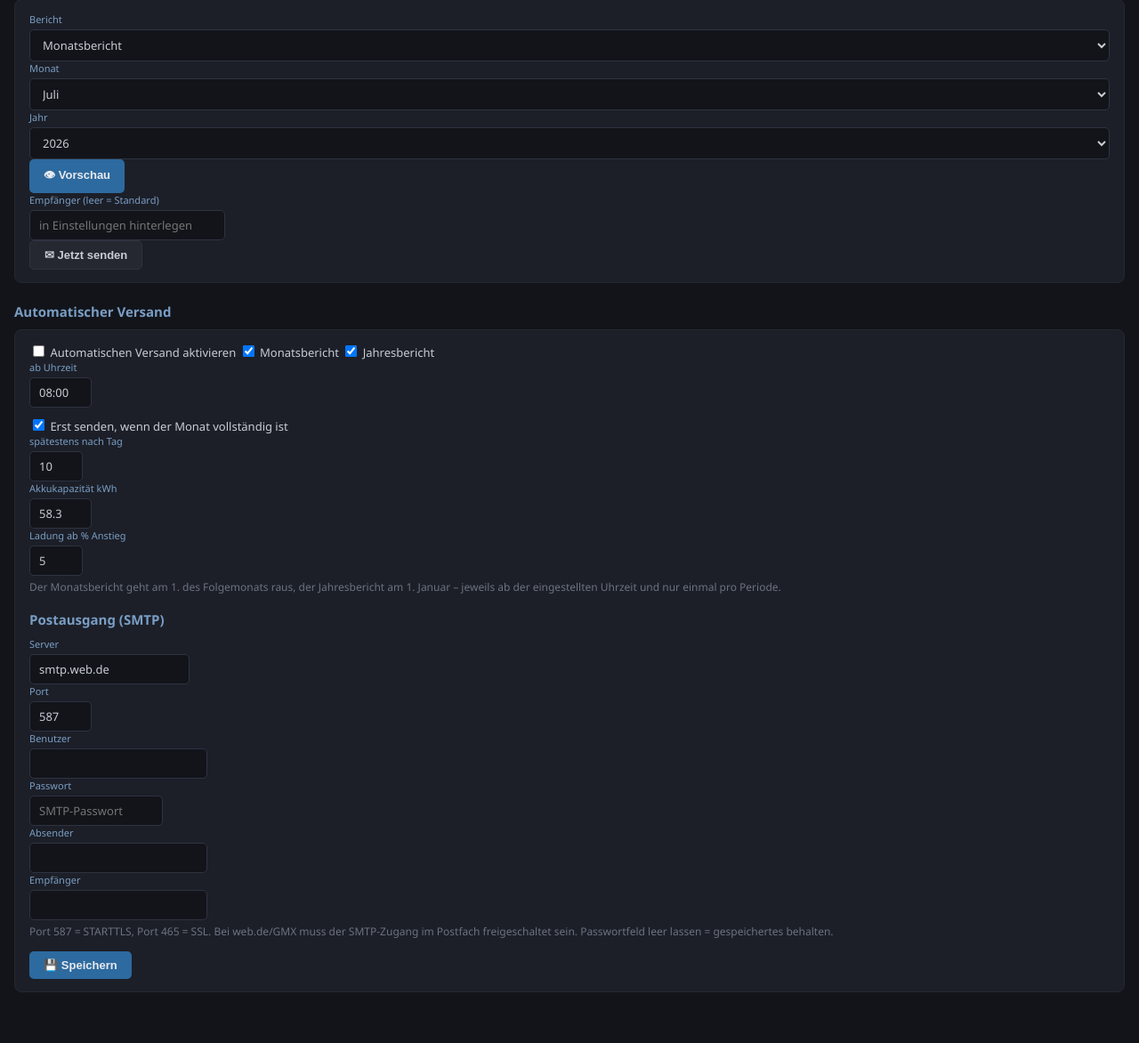
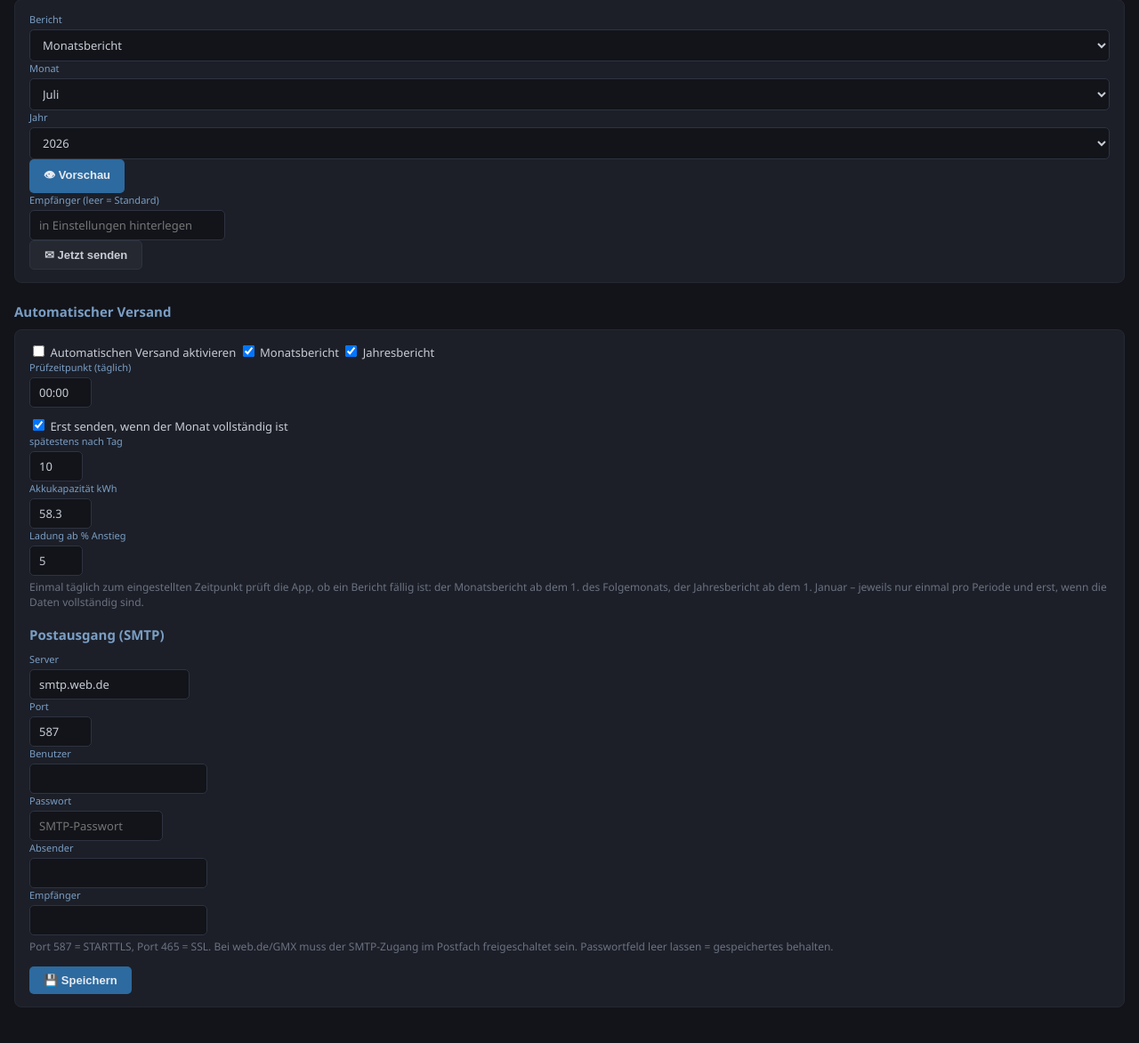
Before and after one commit to HasenbeinMH/ev-tracker-ha, a FastAPI app: page /berichte in a window 1280 px wide. Shown: the part 308-1480 px from the top of the page at 89% size. Run offline with FastAPI, Linux system fonts and the light colour scheme; data comes from the database, SQL or seed files in the repository.

Commit message:
Berichts-Zeitplan: einmal taeglich statt stuendlich
Prueft zur eingestellten Uhrzeit (Standard 00:00), ob ein Bericht faellig ist.
Spart stuendliche HA-Abfragen.

Co-Authored-By: Claude Fable 5 <noreply@anthropic.com>

```diff
--- a/database.py
+++ b/database.py
@@ -412,7 +412,7 @@ MAIL_DEFAULTS = {
     "mail_passwort":     "",
     "mail_absender":     "",
     "mail_empfaenger":   "",
-    "mail_uhrzeit":      "08:00",
+    "mail_uhrzeit":      "00:00",
     "mail_monat_aktiv":  "1",
     "mail_jahr_aktiv":   "1",
     # Merker, wann zuletzt versendet wurde (Format YYYY-MM bzw. YYYY)
--- a/webapp/app.py
+++ b/webapp/app.py
@@ -771,12 +771,6 @@ def _versand_pruefen():
     if cfg.get("mail_aktiv") != "1":
         return
     jetzt = datetime.now()
-    try:
-        stunde = int((cfg.get("mail_uhrzeit") or "08:00").split(":")[0])
-    except ValueError:
-        stunde = 8
-    if jetzt.hour < stunde:
-        return
 
     # Monatsbericht: ab dem 1. des Folgemonats, einmal pro Monat
     if cfg.get("mail_monat_aktiv") == "1":
@@ -823,14 +817,34 @@ def _versand_pruefen():
             print(f"[Bericht] Jahr {vorjahr}: {meldung}", flush=True)
 
 
+def _naechster_lauf(jetzt: datetime) -> datetime:
+    """Naechster Zeitpunkt der eingestellten Uhrzeit (Standard 00:00)."""
+    from datetime import timedelta
+    roh = (db.get_mail_settings().get("mail_uhrzeit") or "00:00").strip()
+    try:
+        stunde, minute = (int(t) for t in roh.split(":")[:2])
+    except ValueError:
+        stunde, minute = 0, 0
+    ziel = jetzt.replace(hour=min(stunde, 23), minute=min(minute, 59),
+                         second=0, microsecond=0)
+    if ziel <= jetzt:
+        ziel += timedelta(days=1)
+    return ziel
+
+
 def _zeitplan_schleife():
+    """Prueft einmal taeglich zur eingestellten Uhrzeit, ob ein Bericht faellig ist."""
     import time
     while True:
+        jetzt = datetime.now()
+        ziel = _naechster_lauf(jetzt)
+        schlafen = max(60, (ziel - jetzt).total_seconds())
+        print(f"[Bericht] Naechste Pruefung: {ziel:%d.%m.%Y %H:%M}", flush=True)
+        time.sleep(schlafen)
         try:
             _versand_pruefen()
         except Exception as e:
             print(f"[Bericht] Fehler im Zeitplan: {e}", flush=True)
-        time.sleep(3600)
 
 
 threading.Thread(target=_zeitplan_schleife, daemon=True).start()
--- a/webapp/templates/berichte.html
+++ b/webapp/templates/berichte.html
@@ -71,7 +71,7 @@
       <input type="checkbox" name="mail_jahr_aktiv" value="1" {{ "checked" if mail.mail_jahr_aktiv == "1" }}>
       Jahresbericht
     </label>
-    <label class="feld">ab Uhrzeit
+    <label class="feld">Prüfzeitpunkt (täglich)
       <input name="mail_uhrzeit" value="{{ mail.mail_uhrzeit }}" style="width:70px">
     </label>
   </div>
@@ -91,8 +91,9 @@
     </label>
   </div>
   <p class="hint">
-    Der Monatsbericht geht am 1. des Folgemonats raus, der Jahresbericht am 1. Januar –
-    jeweils ab der eingestellten Uhrzeit und nur einmal pro Periode.
+    Einmal täglich zum eingestellten Zeitpunkt prüft die App, ob ein Bericht fällig ist:
+    der Monatsbericht ab dem 1. des Folgemonats, der Jahresbericht ab dem 1. Januar –
+    jeweils nur einmal pro Periode und erst, wenn die Daten vollständig sind.
     {% if mail.mail_letzter_monat %}<br>Zuletzt versendet: Monat {{ mail.mail_letzter_monat }}{% endif %}
     {% if mail.mail_letztes_jahr %} · Jahr {{ mail.mail_letztes_jahr }}{% endif %}
   </p>
```
Also changed, not shown: webapp/README.md.
